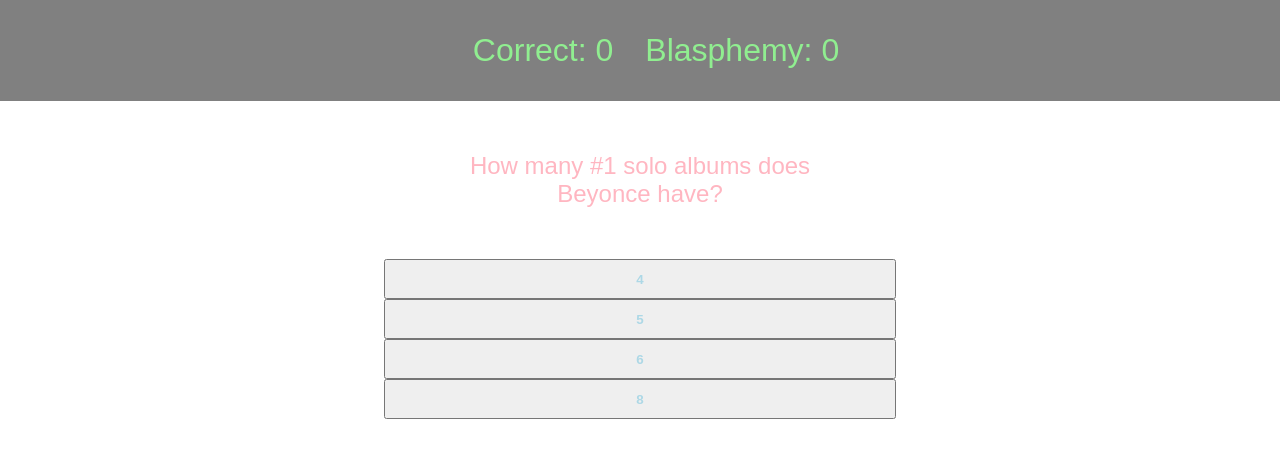
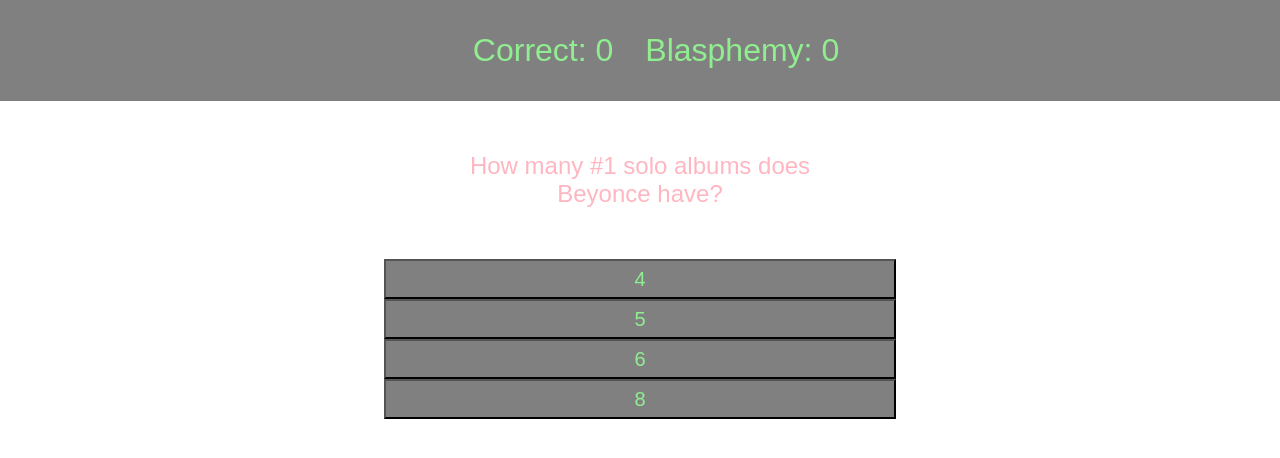
Before and after one commit to evanmc21/hot-sauce, a React (Create React App) app: page / in a window 1280 px wide. Shown: the top 458 px of the page. Built offline with nearby package versions, Linux system fonts and the light colour scheme.

Commit message:
fixed correct total, so now responses are adding correctly. still need to debug when the quiz restarts

```diff
--- a/src/App.js
+++ b/src/App.js
@@ -4,7 +4,7 @@
   constructor(props){
     super(props);
 
-    var dataSet = [
+    const dataSet = [
       {
       question: "How many #1 solo albums does Beyonce have?",
       answers: [
@@ -67,6 +67,7 @@
     } else {
       this.setState({blasphemy: this.state.blasphemy + 1})
     }
+
 // for when the quiz ends
     if (this.state.current == 5) {
       this.setState({current: 0})
@@ -91,9 +92,10 @@
 function Answer(props) {
   var style = {
     height: 40,
+    background: "grey",
     width: "100%",
-    color: "lightblue",
-    fontWeight: "bold"
+    color: "lightgreen",
+    fontSize: "1.25em"
   }
   return(
     <div>
@@ -118,7 +120,7 @@
 function AnswerList(props) {
   var answers = []
   for (let i = 0; i < props.dataSet.answers.length; i++){
-    answers.push(<Answer choice={i} handleClick={props.handleClick}
+    answers.push(<Answer input={i} handleClick={props.handleClick}
       answer={props.dataSet.answers[i]} />)
   }
   return(
@@ -160,7 +162,8 @@
     display: "block",
     width: "40%",
     textAlign: "center",
-    margin: "0 auto"
+    margin: "0 auto",
+    boxSizing: "border-box"
   }
   return(
     <div style={style}>
--- a/src/index.js
+++ b/src/index.js
@@ -4,5 +4,5 @@
 import App from './App';
 import registerServiceWorker from './registerServiceWorker';
 
-ReactDOM.render(<App/>, document.getElementById('root'));
+ReactDOM.render(<App />, document.getElementById('root'));
 registerServiceWorker();
```
